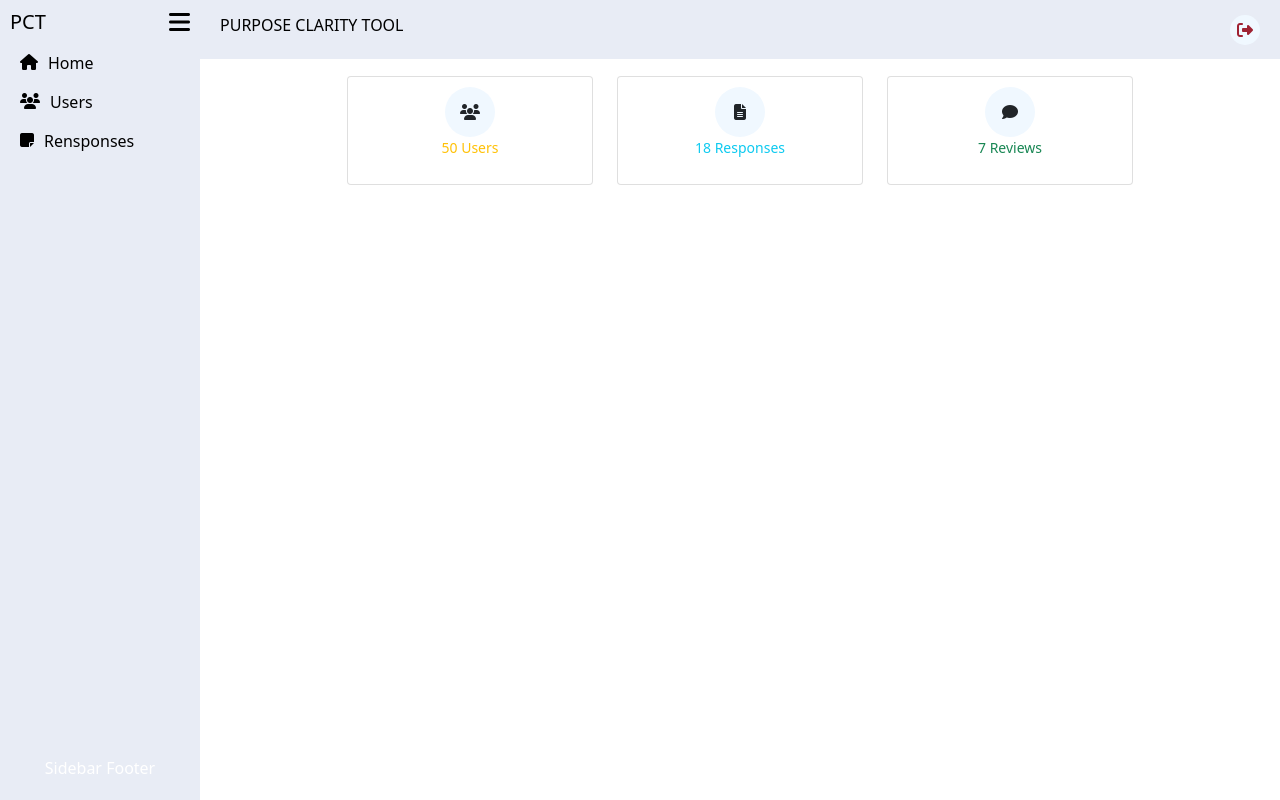
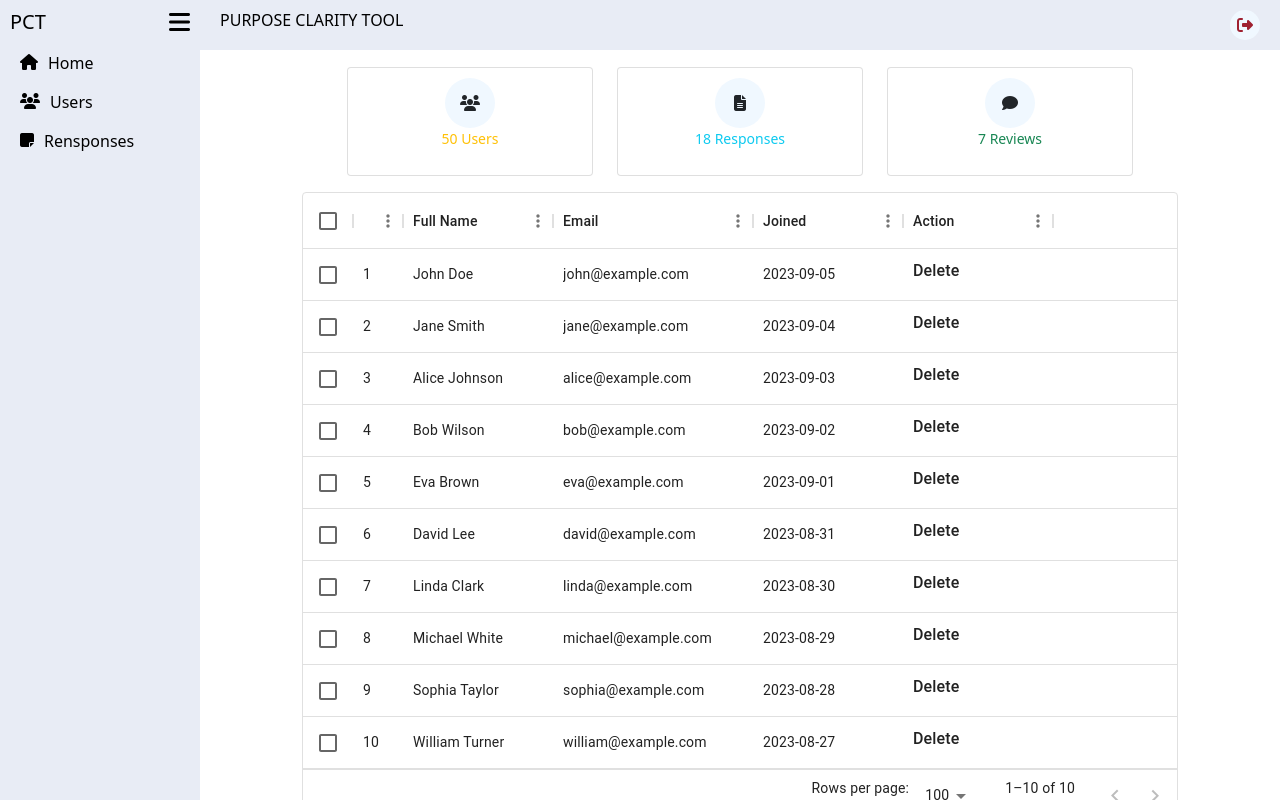
Before and after one commit to wamae-ndiritu/purpose-clarity-tool, a React (Create React App) app in the folder frontend/: page /admin in a window 1280 px wide. Built offline with nearby package versions, Linux system fonts and the light colour scheme; no server answers; sample sign-in values are in the browser's storage.

Commit message:
Add user list component

```diff
--- a/frontend/package.json
+++ b/frontend/package.json
@@ -3,6 +3,10 @@
   "version": "0.1.0",
   "private": true,
   "dependencies": {
+    "@emotion/react": "^11.11.1",
+    "@emotion/styled": "^11.11.0",
+    "@mui/material": "^5.14.8",
+    "@mui/x-data-grid": "^6.12.1",
     "@reduxjs/toolkit": "^1.9.5",
     "@testing-library/jest-dom": "^5.17.0",
     "@testing-library/react": "^13.4.0",
--- a/frontend/src/admin/Dashboard.css
+++ b/frontend/src/admin/Dashboard.css
@@ -8,6 +8,7 @@
     flex: 7;
     display: flex;
     flex-direction: column;
+    overflow-y: auto;
     background-color: #fff;
 }
 
--- a/frontend/src/admin/Dashboard.jsx
+++ b/frontend/src/admin/Dashboard.jsx
@@ -2,6 +2,8 @@ import React from "react";
 import SideBar from "./sidebar/SideBar";
 import TopBar from "./topbar/TopBar";
 import "./Dashboard.css";
+import UserssList from "./users/UsersList";
+import dummyData from "./users/usersData";
 
 const Dashboard = () => {
   return (
@@ -36,6 +38,11 @@ const Dashboard = () => {
               </div>
             </div>
           </div>
+          <div className='row d-flex justify-content-center my-3'>
+            <div className='col-lg-10 col-md-10 col-sm-10'>
+              <UserssList data={dummyData} />
+            </div>
+          </div>
         </div>
       </div>
     </div>
--- a/frontend/src/admin/sidebar/SideBar.jsx
+++ b/frontend/src/admin/sidebar/SideBar.jsx
@@ -39,7 +39,6 @@ const SideBar = () => {
           </li>
         </ul>
       </div>
-      <div className='sidebar-footer'>Sidebar Footer</div>
     </div>
   );
 };
--- a/frontend/src/admin/sidebar/Sidebar.css
+++ b/frontend/src/admin/sidebar/Sidebar.css
@@ -36,16 +36,6 @@
     padding: 0 10px;
     color: #000;
 }
-
-.sidebar-footer {
-    position: absolute;
-    bottom: 0;
-    width: 200px;
-    padding: 20px;
-    text-align: center;
-    background-color: #E8ECF5;
-}
-
 .sidebar.collapsed {
     width: 60px;
 }
@@ -58,10 +48,6 @@
 
 .sidebar.collapsed .sidebar-header i {
     transform: rotate(180deg);
-}
-
-.sidebar.collapsed .sidebar-footer{
-    width: 60px;
 }
 
 .sidebar.collapsed .link-text, .sidebar.collapsed .pct-title{
--- a/frontend/src/admin/topbar/Topbar.css
+++ b/frontend/src/admin/topbar/Topbar.css
@@ -6,11 +6,12 @@
     display: flex;
     align-items: center;
     padding: 0 20px;
-    position: static;
+    /* position: fixed; */
     top: 0;
     right: 0;
     z-index: 999;
     border-bottom: 1px solid #fff;
+    position: relative;
 }
 
 .topbar-content {
@@ -18,6 +19,8 @@
     display: flex;
     align-items: center;
     justify-content: space-between;
+    padding: 10px 0;
+    background-color: #E8ECF5;
 }
 
 .topbar-content h6{
--- /dev/null
+++ b/frontend/src/admin/users/UsersList.jsx
@@ -0,0 +1,57 @@
+import { useSelector } from "react-redux";
+import { DataGrid } from "@mui/x-data-grid";
+
+export default function UserssList({ data }) {
+  const handleDelete = (id) => {
+    console.log("deleting soon...");
+  };
+
+  const columns = [
+    {
+      field: "id",
+      headerName: "S/NO",
+      width: 10,
+    },
+    {
+      field: "fullName",
+      headerName: "Full Name",
+      width: 150,
+    },
+    {
+      field: "email",
+      headerName: "Email",
+      width: 200,
+    },
+    {
+      field: "date",
+      headerName: "Joined",
+      width: 150,
+    },
+    {
+      field: "action",
+      headerName: "Action",
+      width: 150,
+      renderCell: () => {
+        return (
+          <div>
+            <h6>Delete</h6>
+          </div>
+        );
+      },
+    },
+  ];
+
+  return (
+    <>
+      <div className='userList'>
+        <DataGrid
+          rows={data}
+          disableSelectionOnClick
+          columns={columns}
+          pageSize={4}
+          checkboxSelection
+        />
+      </div>
+    </>
+  );
+}
--- /dev/null
+++ b/frontend/src/admin/users/usersData.js
@@ -0,0 +1,64 @@
+const dummyData = [
+  {
+    id: 1,
+    fullName: "John Doe",
+    email: "john@example.com",
+    date: "2023-09-05",
+  },
+  {
+    id: 2,
+    fullName: "Jane Smith",
+    email: "jane@example.com",
+    date: "2023-09-04",
+  },
+  {
+    id: 3,
+    fullName: "Alice Johnson",
+    email: "alice@example.com",
+    date: "2023-09-03",
+  },
+  {
+    id: 4,
+    fullName: "Bob Wilson",
+    email: "bob@example.com",
+    date: "2023-09-02",
+  },
+  {
+    id: 5,
+    fullName: "Eva Brown",
+    email: "eva@example.com",
+    date: "2023-09-01",
+  },
+  {
+    id: 6,
+    fullName: "David Lee",
+    email: "david@example.com",
+    date: "2023-08-31",
+  },
+  {
+    id: 7,
+    fullName: "Linda Clark",
+    email: "linda@example.com",
+    date: "2023-08-30",
+  },
+  {
+    id: 8,
+    fullName: "Michael White",
+    email: "michael@example.com",
+    date: "2023-08-29",
+  },
+  {
+    id: 9,
+    fullName: "Sophia Taylor",
+    email: "sophia@example.com",
+    date: "2023-08-28",
+  },
+  {
+    id: 10,
+    fullName: "William Turner",
+    email: "william@example.com",
+    date: "2023-08-27",
+  },
+];
+
+export default dummyData;
```
Also changed, not shown: 1 other file (tests, documents, lock files or other folders).
